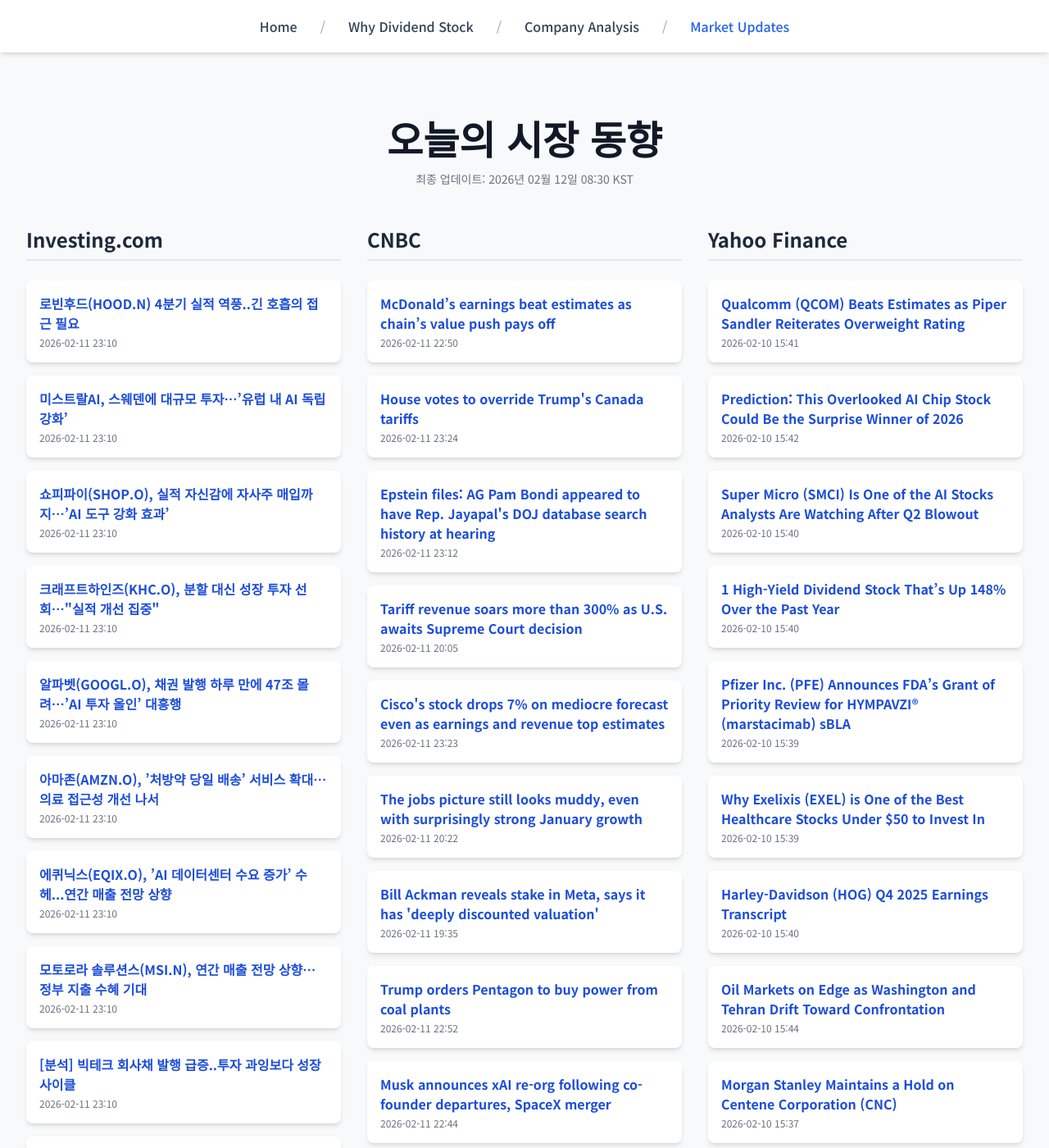
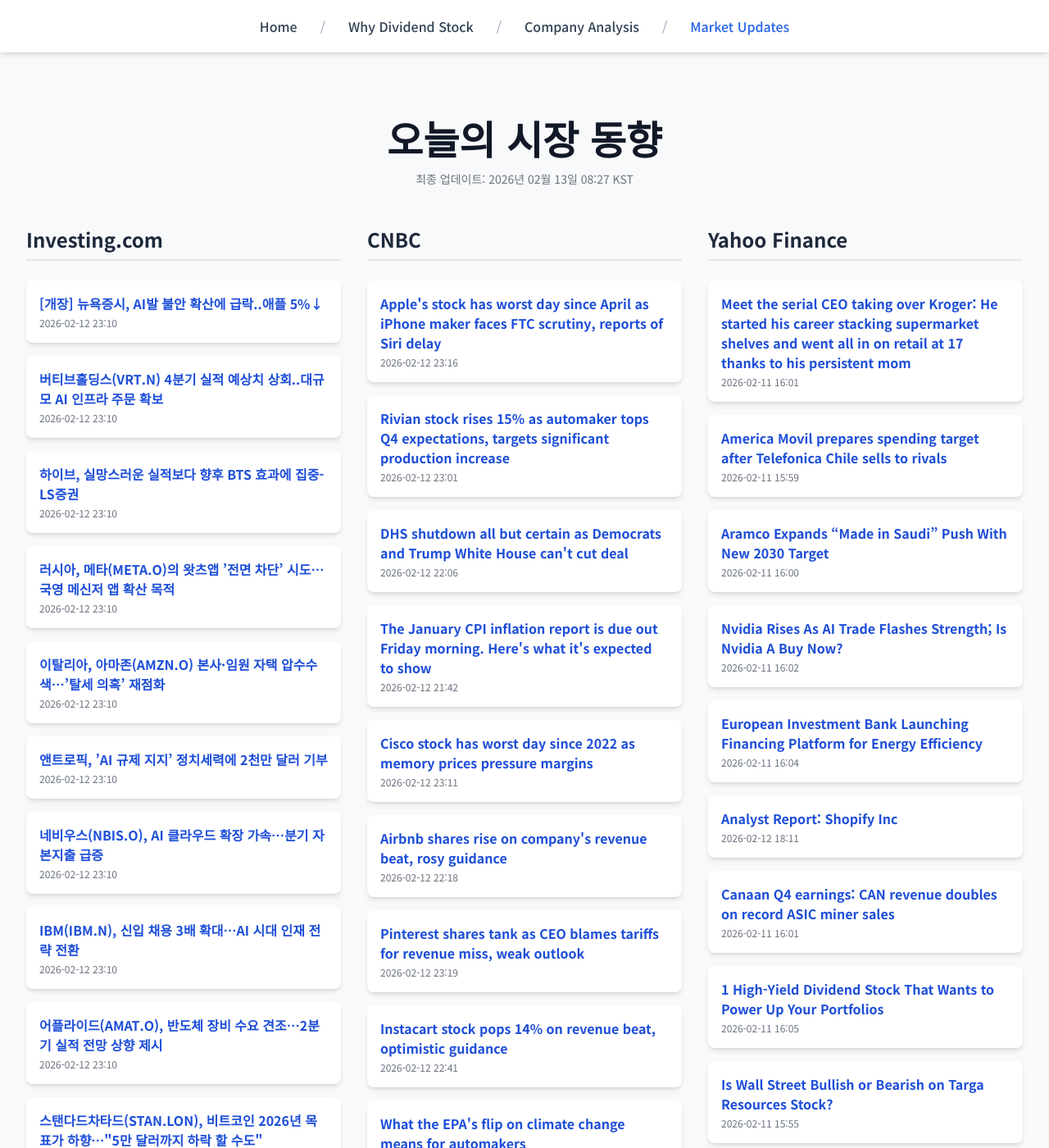
Before and after one commit to Kay-Hwang/my-company-analysis, a Jekyll site: the page built from market-updates.html, in a window 1280 px wide and 1400 px high. Shown: the whole window at 82% size. Built offline with Jekyll 4.4.1, drawn with Linux system fonts in a browser that asks for light colours; nearby versions of some CDN libraries; a script that is not in the unit is left out; some of the changed text lies outside the part shown.

Commit message:
Update daily data

```diff
--- a/_data/latest_data.json
+++ b/_data/latest_data.json
@@ -1,190 +1,190 @@
 {
-  "lastUpdated": "2026년 02월 12일 08:30 KST",
+  "lastUpdated": "2026년 02월 13일 08:27 KST",
   "news": {
     "investing": [
       {
-        "title": "로빈후드(HOOD.N) 4분기 실적 역풍..긴 호흡의 접근 필요",
-        "link": "https://kr.investing.com/news/stock-market-news/article-1823755",
-        "pubDate": "2026-02-11 23:10:53",
-        "summary": "로빈후드(HOOD.N) 4분기 실적 역풍..긴 호흡의 접근 필요"
+        "title": "[개장] 뉴욕증시, AI발 불안 확산에 급락..애플 5%↓",
+        "link": "https://kr.investing.com/news/stock-market-news/article-1825975",
+        "pubDate": "2026-02-12 23:10:53",
+        "summary": "[개장] 뉴욕증시, AI발 불안 확산에 급락..애플 5%↓"
       },
       {
-        "title": "미스트랄AI, 스웨덴에 대규모 투자…’유럽 내 AI 독립 강화’",
-        "link": "https://kr.investing.com/news/stock-market-news/article-1823754",
-        "pubDate": "2026-02-11 23:10:53",
-        "summary": "미스트랄AI, 스웨덴에 대규모 투자…’유럽 내 AI 독립 강화’"
+        "title": "버티브홀딩스(VRT.N) 4분기 실적 예상치 상회..대규모 AI 인프라 주문 확보",
+        "link": "https://kr.investing.com/news/stock-market-news/article-1825974",
+        "pubDate": "2026-02-12 23:10:53",
+        "summary": "버티브홀딩스(VRT.N) 4분기 실적 예상치 상회..대규모 AI 인프라 주문 확보"
       },
       {
-        "title": "쇼피파이(SHOP.O), 실적 자신감에 자사주 매입까지…’AI 도구 강화 효과’",
-        "link": "https://kr.investing.com/news/stock-market-news/article-1823753",
-        "pubDate": "2026-02-11 23:10:52",
-        "summary": "쇼피파이(SHOP.O), 실적 자신감에 자사주 매입까지…’AI 도구 강화 효과’"
+        "title": "하이브, 실망스러운 실적보다 향후 BTS 효과에 집중-LS증권",
+        "link": "https://kr.investing.com/news/stock-market-news/article-1825973",
+        "pubDate": "2026-02-12 23:10:52",
+        "summary": "하이브, 실망스러운 실적보다 향후 BTS 효과에 집중-LS증권"
       },
       {
-        "title": "크래프트하인즈(KHC.O), 분할 대신 성장 투자 선회…\"실적 개선 집중\"",
-        "link": "https://kr.investing.com/news/stock-market-news/article-1823752",
-        "pubDate": "2026-02-11 23:10:52",
-        "summary": "크래프트하인즈(KHC.O), 분할 대신 성장 투자 선회…\"실적 개선 집중\""
+        "title": "러시아, 메타(META.O)의 왓츠앱 ’전면 차단’ 시도…국영 메신저 앱 확산 목적",
+        "link": "https://kr.investing.com/news/stock-market-news/article-1825972",
+        "pubDate": "2026-02-12 23:10:52",
+        "summary": "러시아, 메타(META.O)의 왓츠앱 ’전면 차단’ 시도…국영 메신저 앱 확산 목적"
       },
       {
-        "title": "알파벳(GOOGL.O), 채권 발행 하루 만에 47조 몰려…’AI 투자 올인’ 대흥행",
-        "link": "https://kr.investing.com/news/stock-market-news/article-1823751",
-        "pubDate": "2026-02-11 23:10:52",
-        "summary": "알파벳(GOOGL.O), 채권 발행 하루 만에 47조 몰려…’AI 투자 올인’ 대흥행"
+        "title": "이탈리아, 아마존(AMZN.O) 본사·임원 자택 압수수색…’탈세 의혹’ 재점화",
+        "link": "https://kr.investing.com/news/stock-market-news/article-1825971",
+        "pubDate": "2026-02-12 23:10:52",
+        "summary": "이탈리아, 아마존(AMZN.O) 본사·임원 자택 압수수색…’탈세 의혹’ 재점화"
       },
       {
-        "title": "아마존(AMZN.O), ’처방약 당일 배송’ 서비스 확대…의료 접근성 개선 나서",
-        "link": "https://kr.investing.com/news/stock-market-news/article-1823750",
-        "pubDate": "2026-02-11 23:10:51",
-        "summary": "아마존(AMZN.O), ’처방약 당일 배송’ 서비스 확대…의료 접근성 개선 나서"
+        "title": "앤트로픽, ’AI 규제 지지’ 정치세력에 2천만 달러 기부",
+        "link": "https://kr.investing.com/news/stock-market-news/article-1825970",
+        "pubDate": "2026-02-12 23:10:52",
+        "summary": "앤트로픽, ’AI 규제 지지’ 정치세력에 2천만 달러 기부"
       },
       {
-        "title": "에퀴닉스(EQIX.O), ’AI 데이터센터 수요 증가’ 수헤...연간 매출 전망 상향",
-        "link": "https://kr.investing.com/news/stock-market-news/article-1823749",
-        "pubDate": "2026-02-11 23:10:51",
-        "summary": "에퀴닉스(EQIX.O), ’AI 데이터센터 수요 증가’ 수헤...연간 매출 전망 상향"
+        "title": "네비우스(NBIS.O), AI 클라우드 확장 가속…분기 자본지출 급증",
+        "link": "https://kr.investing.com/news/stock-market-news/article-1825969",
+        "pubDate": "2026-02-12 23:10:51",
+        "summary": "네비우스(NBIS.O), AI 클라우드 확장 가속…분기 자본지출 급증"
       },
       {
-        "title": "모토로라 솔루션스(MSI.N), 연간 매출 전망 상향…정부 지출 수혜 기대",
-        "link": "https://kr.investing.com/news/stock-market-news/article-1823748",
-        "pubDate": "2026-02-11 23:10:51",
-        "summary": "모토로라 솔루션스(MSI.N), 연간 매출 전망 상향…정부 지출 수혜 기대"
+        "title": "IBM(IBM.N), 신입 채용 3배 확대…AI 시대 인재 전략 전환",
+        "link": "https://kr.investing.com/news/stock-market-news/article-1825968",
+        "pubDate": "2026-02-12 23:10:51",
+        "summary": "IBM(IBM.N), 신입 채용 3배 확대…AI 시대 인재 전략 전환"
       },
       {
-        "title": "[분석] 빅테크 회사채 발행 급증..투자 과잉보다 성장 사이클",
-        "link": "https://kr.investing.com/news/stock-market-news/article-1823747",
-        "pubDate": "2026-02-11 23:10:50",
-        "summary": "[분석] 빅테크 회사채 발행 급증..투자 과잉보다 성장 사이클"
+        "title": "어플라이드(AMAT.O), 반도체 장비 수요 견조…2분기 실적 전망 상향 제시",
+        "link": "https://kr.investing.com/news/stock-market-news/article-1825967",
+        "pubDate": "2026-02-12 23:10:51",
+        "summary": "어플라이드(AMAT.O), 반도체 장비 수요 견조…2분기 실적 전망 상향 제시"
       },
       {
-        "title": "이웅열 코오롱, ’인보사 사태’ 7년 법적 공방 최종 무죄…”성장과 도약의 계기 삼아야”",
-        "link": "https://kr.investing.com/news/stock-market-news/article-1823746",
-        "pubDate": "2026-02-11 23:10:50",
-        "summary": "이웅열 코오롱, ’인보사 사태’ 7년 법적 공방 최종 무죄…”성장과 도약의 계기 삼아야”"
+        "title": "스탠다드차타드(STAN.LON), 비트코인 2026년 목표가 하향…\"5만 달러까지 하락 할 수도\"",
+        "link": "https://kr.investing.com/news/stock-market-news/article-1825966",
+        "pubDate": "2026-02-12 23:10:50",
+        "summary": "스탠다드차타드(STAN.LON), 비트코인 2026년 목표가 하향…\"5만 달러까지 하락 할 수도\""
       }
     ],
     "cnbc": [
       {
-        "title": "McDonald’s earnings beat estimates as chain’s value push pays off",
-        "link": "https://www.cnbc.com/2026/02/11/mcdonalds-mcd-q4-2025-earnings.html",
-        "pubDate": "Wed, 11 Feb 2026 22:50:46 GMT",
-        "summary": "Buzzy promotions have helped McDonald's win over high-income consumers."
+        "title": "Apple's stock has worst day since April as iPhone maker faces FTC scrutiny, reports of Siri delay",
+        "link": "https://www.cnbc.com/2026/02/12/apple-stock-worst-day-ftc-siri.html",
+        "pubDate": "Thu, 12 Feb 2026 23:16:32 GMT",
+        "summary": "The iPhone maker faces reported delays in its AI assistant and pressure from FTC chair Andrew Ferguson to look into possible political bias."
       },
       {
-        "title": "House votes to override Trump's Canada tariffs",
-        "link": "https://www.cnbc.com/2026/02/11/gop-trump-tariffs-canada.html",
-        "pubDate": "Wed, 11 Feb 2026 23:24:03 GMT",
-        "summary": "Republican House leaders tried, and failed, to pass a measure on Tuesday that would have blocked House disapproval votes on Trump tariffs through July."
+        "title": "Rivian stock rises 15% as automaker tops Q4 expectations, targets significant production increase",
+        "link": "https://www.cnbc.com/2026/02/12/rivian-automotive-rivn-earnings-q4-2025.html",
+        "pubDate": "Thu, 12 Feb 2026 23:01:37 GMT",
+        "summary": "Rivian's 2026 guidance includes increasing vehicle deliveries to between 62,000 and 67,000 units, which would be up by 47% to 59% compared to 2025."
       },
       {
-        "title": "Epstein files: AG Pam Bondi appeared to have Rep. Jayapal's DOJ database search history at hearing",
-        "link": "https://www.cnbc.com/2026/02/11/epstein-files-pam-bondi-jayapal-search-history-doj.html",
-        "pubDate": "Wed, 11 Feb 2026 23:12:58 GMT",
-        "summary": "Attorney General Pam Bondi at a House Judiciary Committee hearing seemed to have a printout of Rep. Jayapal's search history related to Epstein."
+        "title": "DHS shutdown all but certain as Democrats and Trump White House can't cut deal",
+        "link": "https://www.cnbc.com/2026/02/12/dhs-shutdown-senate-dhs-funding-bill-trump.html",
+        "pubDate": "Thu, 12 Feb 2026 22:06:26 GMT",
+        "summary": "The Department of Homeland Security is set to shut down early Saturday morning after the Senate did not pass a short-term funding deal."
       },
       {
-        "title": "Tariff revenue soars more than 300% as U.S. awaits Supreme Court decision",
-        "link": "https://www.cnbc.com/2026/02/11/tariff-revenue-soars-more-than-300percent-as-us-awaits-supreme-court-decision.html",
-        "pubDate": "Wed, 11 Feb 2026 20:05:10 GMT",
-        "summary": "The U.S. government in January ran up a smaller deficit than a year ago, while tariff collections surged."
+        "title": "The January CPI inflation report is due out Friday morning. Here's what it's expected to show",
+        "link": "https://www.cnbc.com/2026/02/12/the-january-cpi-inflation-report-is-due-out-friday-morning-heres-what-its-expected-to-show.html",
+        "pubDate": "Thu, 12 Feb 2026 21:42:46 GMT",
+        "summary": "Investors got some good news this week on the state of the labor market, and more may be on the way Friday on inflation."
       },
       {
-        "title": "Cisco's stock drops 7% on mediocre forecast even as earnings and revenue top estimates",
-        "link": "https://www.cnbc.com/2026/02/11/cisco-csco-q2-earnings-report-2026.html",
-        "pubDate": "Wed, 11 Feb 2026 23:23:35 GMT",
-        "summary": "Cisco reported revenue growth in the quarter of close to 10%, topping analysts' estimates."
+        "title": "Cisco stock has worst day since 2022 as memory prices pressure margins",
+        "link": "https://www.cnbc.com/2026/02/12/cisco-stock-has-worst-day-since-2022-as-memory-prices-pressure-margins.html",
+        "pubDate": "Thu, 12 Feb 2026 23:11:43 GMT",
+        "summary": "Cisco shares plunged 12% Thursday after the company issued lukewarm guidance as memory prices weigh on profit margins"
       },
       {
-        "title": "The jobs picture still looks muddy, even with surprisingly strong January growth",
-        "link": "https://www.cnbc.com/2026/02/11/the-jobs-picture-still-looks-muddy-even-with-surprisingly-strong-january-growth.html",
-        "pubDate": "Wed, 11 Feb 2026 20:22:20 GMT",
-        "summary": "January job gains were better than anything the U.S. economy saw in 2025 but not still enough to sound an all-clear."
+        "title": "Airbnb shares rise on company's revenue beat, rosy guidance",
+        "link": "https://www.cnbc.com/2026/02/12/q4-airbnb-abnb-earnings-2025.html",
+        "pubDate": "Thu, 12 Feb 2026 22:18:58 GMT",
+        "summary": "Airbnb reported fourth-quarter results that beat on revenue and offered rosy guidance."
       },
       {
-        "title": "Bill Ackman reveals stake in Meta, says it has 'deeply discounted valuation'",
-        "link": "https://www.cnbc.com/2026/02/11/bill-ackman-meta-valuation.html",
-        "pubDate": "Wed, 11 Feb 2026 19:35:15 GMT",
-        "summary": "The position amounts to 10% of Pershing Square's capital as of the end of 2025."
+        "title": "Pinterest shares tank as CEO blames tariffs for revenue miss, weak outlook",
+        "link": "https://www.cnbc.com/2026/02/12/pinterest-pins-q4-earnings-report-2025.html",
+        "pubDate": "Thu, 12 Feb 2026 23:19:02 GMT",
+        "summary": "\"Looking ahead to Q1, we expect these headwinds will continue and may become slightly more pronounced,\" CFO Julia Donnelly told analysts on Thursday."
       },
       {
-        "title": "Trump orders Pentagon to buy power from coal plants",
-        "link": "https://www.cnbc.com/2026/02/11/trump-orders-pentagon-to-buy-power-from-coal-plants.html",
-        "pubDate": "Wed, 11 Feb 2026 22:52:36 GMT",
-        "summary": "Trump declared coal essential to U.S. national and economic security last April."
+        "title": "Instacart stock pops 14% on revenue beat, optimistic guidance",
+        "link": "https://www.cnbc.com/2026/02/12/instacart-cart-q4-2025-earnings.html",
+        "pubDate": "Thu, 12 Feb 2026 22:41:55 GMT",
+        "summary": "CEO Chris Rogers said Instacart's technology and customer-oriented approach are driving more growth and engagement to the platform."
       },
       {
-        "title": "Musk announces xAI re-org following co-founder departures, SpaceX merger",
-        "link": "https://www.cnbc.com/2026/02/11/musk-announces-xai-re-org-following-key-departures-spacex-merger.html",
-        "pubDate": "Wed, 11 Feb 2026 22:44:05 GMT",
-        "summary": "The reorganization \"required parting ways with some people,\" Elon Musk said Wednesday on X."
+        "title": "What the EPA's flip on climate change means for automakers",
+        "link": "https://www.cnbc.com/2026/02/12/epa-climate-change-automakers.html",
+        "pubDate": "Thu, 12 Feb 2026 21:39:03 GMT",
+        "summary": "Automakers have long criticized emissions regulations they consider too restrictive. Some auto industry analysts say backing off EVs will isolate America."
       },
       {
-        "title": "Tariff bills across U.S. states mount as affordability and Trump head for midterm elections showdown",
-        "link": "https://www.cnbc.com/2026/02/11/inflation-affordability-trump-tariffs-midterm-elections.html",
-        "pubDate": "Wed, 11 Feb 2026 19:29:05 GMT",
-        "summary": "New data shows that states where key midterm elections races will take place paid over $134 billion in tariffs during 2025 as affordability issues mounted."
+        "title": "Safe-haven currencies might not be so safe after a volatile year. Here's how the market is rethinking the Swiss franc, dollar and yen",
+        "link": "https://www.cnbc.com/2026/02/13/safe-haven-currency-swiss-franc-yen-dollar-switzerland-usd-dxy-trump.html",
+        "pubDate": "Thu, 12 Feb 2026 23:08:18 GMT",
+        "summary": "One strategist said the currencies have \"undoubtedly lost some of their sheen,\" while others warned of more volatility ahead."
       }
     ],
     "yahoo": [
       {
-        "title": "Qualcomm (QCOM) Beats Estimates as Piper Sandler Reiterates Overweight Rating",
-        "link": "https://finance.yahoo.com/news/qualcomm-qcom-beats-estimates-piper-154138221.html",
-        "pubDate": "2026-02-10T15:41:38Z",
-        "summary": "Qualcomm (QCOM) Beats Estimates as Piper Sandler Reiterates Overweight Rating"
+        "title": "Meet the serial CEO taking over Kroger: He started his career stacking supermarket shelves and went all in on retail at 17 thanks to his persistent mom",
+        "link": "https://finance.yahoo.com/news/meet-serial-ceo-taking-over-160134759.html",
+        "pubDate": "2026-02-11T16:01:34Z",
+        "summary": "Meet the serial CEO taking over Kroger: He started his career stacking supermarket shelves and went all in on retail at 17 thanks to his persistent mom"
       },
       {
-        "title": "Prediction: This Overlooked AI Chip Stock Could Be the Surprise Winner of 2026",
-        "link": "https://finance.yahoo.com/news/prediction-overlooked-ai-chip-stock-154200448.html",
-        "pubDate": "2026-02-10T15:42:00Z",
-        "summary": "Prediction: This Overlooked AI Chip Stock Could Be the Surprise Winner of 2026"
+        "title": "America Movil prepares spending target after Telefonica Chile sells to rivals",
+        "link": "https://finance.yahoo.com/news/america-movil-targets-capex-around-155959621.html",
+        "pubDate": "2026-02-11T15:59:59Z",
+        "summary": "America Movil prepares spending target after Telefonica Chile sells to rivals"
       },
       {
-        "title": "Super Micro (SMCI) Is One of the AI Stocks Analysts Are Watching After Q2 Blowout",
-        "link": "https://finance.yahoo.com/news/super-micro-smci-one-ai-154047743.html",
-        "pubDate": "2026-02-10T15:40:47Z",
-        "summary": "Super Micro (SMCI) Is One of the AI Stocks Analysts Are Watching After Q2 Blowout"
+        "title": "Aramco Expands “Made in Saudi” Push With New 2030 Target",
+        "link": "https://finance.yahoo.com/news/aramco-expands-made-saudi-push-160000669.html",
+        "pubDate": "2026-02-11T16:00:00Z",
+        "summary": "Aramco Expands “Made in Saudi” Push With New 2030 Target"
       },
       {
-        "title": "1 High-Yield Dividend Stock That’s Up 148% Over the Past Year",
-        "link": "https://finance.yahoo.com/news/1-high-yield-dividend-stock-154003428.html",
-        "pubDate": "2026-02-10T15:40:03Z",
-        "summary": "1 High-Yield Dividend Stock That’s Up 148% Over the Past Year"
+        "title": "Nvidia Rises As AI Trade Flashes Strength; Is Nvidia A Buy Now?",
+        "link": "https://www.investors.com/research/nvidia-nvda-stock-earnings-february-2026-2/?src=A00220&yptr=yahoo",
+        "pubDate": "2026-02-11T16:02:30Z",
+        "summary": "Nvidia Rises As AI Trade Flashes Strength; Is Nvidia A Buy Now?"
       },
       {
-        "title": "Pfizer Inc. (PFE) Announces FDA’s Grant of Priority Review for HYMPAVZI® (marstacimab) sBLA",
-        "link": "https://finance.yahoo.com/news/pfizer-inc-pfe-announces-fda-153936181.html",
-        "pubDate": "2026-02-10T15:39:36Z",
-        "summary": "Pfizer Inc. (PFE) Announces FDA’s Grant of Priority Review for HYMPAVZI® (marstacimab) sBLA"
+        "title": "European Investment Bank Launching Financing Platform for Energy Efficiency",
+        "link": "https://finance.yahoo.com/news/european-investment-bank-launching-financing-160416659.html",
+        "pubDate": "2026-02-11T16:04:16Z",
+        "summary": "European Investment Bank Launching Financing Platform for Energy Efficiency"
       },
       {
-        "title": "Why Exelixis (EXEL) is One of the Best Healthcare Stocks Under $50 to Invest In",
-        "link": "https://finance.yahoo.com/news/why-exelixis-exel-one-best-153934674.html",
-        "pubDate": "2026-02-10T15:39:34Z",
-        "summary": "Why Exelixis (EXEL) is One of the Best Healthcare Stocks Under $50 to Invest In"
+        "title": "Analyst Report: Shopify Inc",
+        "link": "https://finance.yahoo.com/research/reports/ARGUS_4837_AnalystReport_1770919903000?yptr=yahoo&ncid=yahooproperties_plusresear_nm5q6ze1cei",
+        "pubDate": "2026-02-12T18:11:43Z",
+        "summary": "Analyst Report: Shopify Inc"
       },
       {
-        "title": "Harley-Davidson (HOG) Q4 2025 Earnings Transcript",
-        "link": "https://finance.yahoo.com/news/harley-davidson-hog-q4-2025-154037923.html",
-        "pubDate": "2026-02-10T15:40:37Z",
-        "summary": "Harley-Davidson (HOG) Q4 2025 Earnings Transcript"
+        "title": "Canaan Q4 earnings: CAN revenue doubles on record ASIC miner sales",
+        "link": "https://finance.yahoo.com/news/canaan-q4-earnings-revenue-doubles-160100479.html",
+        "pubDate": "2026-02-11T16:01:00Z",
+        "summary": "Canaan Q4 earnings: CAN revenue doubles on record ASIC miner sales"
       },
       {
-        "title": "Oil Markets on Edge as Washington and Tehran Drift Toward Confrontation",
-        "link": "https://finance.yahoo.com/news/oil-markets-edge-washington-tehran-154400681.html",
-        "pubDate": "2026-02-10T15:44:00Z",
-        "summary": "Oil Markets on Edge as Washington and Tehran Drift Toward Confrontation"
+        "title": "1 High-Yield Dividend Stock That Wants to Power Up Your Portfolios",
+        "link": "https://finance.yahoo.com/news/1-high-yield-dividend-stock-160502354.html",
+        "pubDate": "2026-02-11T16:05:02Z",
+        "summary": "1 High-Yield Dividend Stock That Wants to Power Up Your Portfolios"
       },
       {
-        "title": "Morgan Stanley Maintains a Hold on Centene Corporation (CNC)",
-        "link": "https://finance.yahoo.com/news/morgan-stanley-maintains-hold-centene-153737266.html",
-        "pubDate": "2026-02-10T15:37:37Z",
-        "summary": "Morgan Stanley Maintains a Hold on Centene Corporation (CNC)"
+        "title": "Is Wall Street Bullish or Bearish on Targa Resources Stock?",
+        "link": "https://finance.yahoo.com/news/wall-street-bullish-bearish-targa-155526993.html",
+        "pubDate": "2026-02-11T15:55:26Z",
+        "summary": "Is Wall Street Bullish or Bearish on Targa Resources Stock?"
       },
       {
-        "title": "Google secures EU antitrust approval for $32 billion Wiz acquisition",
-        "link": "https://finance.yahoo.com/news/google-secures-eu-antitrust-approval-153537098.html",
-        "pubDate": "2026-02-10T15:35:37Z",
-        "summary": "Google secures EU antitrust approval for $32 billion Wiz acquisition"
+        "title": "Deep Discounts: 4 Stocks Screaming ‘Value’ at 52-Week Lows",
+        "link": "https://finance.yahoo.com/news/deep-discounts-4-stocks-screaming-155206455.html",
+        "pubDate": "2026-02-11T15:52:06Z",
+        "summary": "Deep Discounts: 4 Stocks Screaming ‘Value’ at 52-Week Lows"
       }
     ]
   }
```
